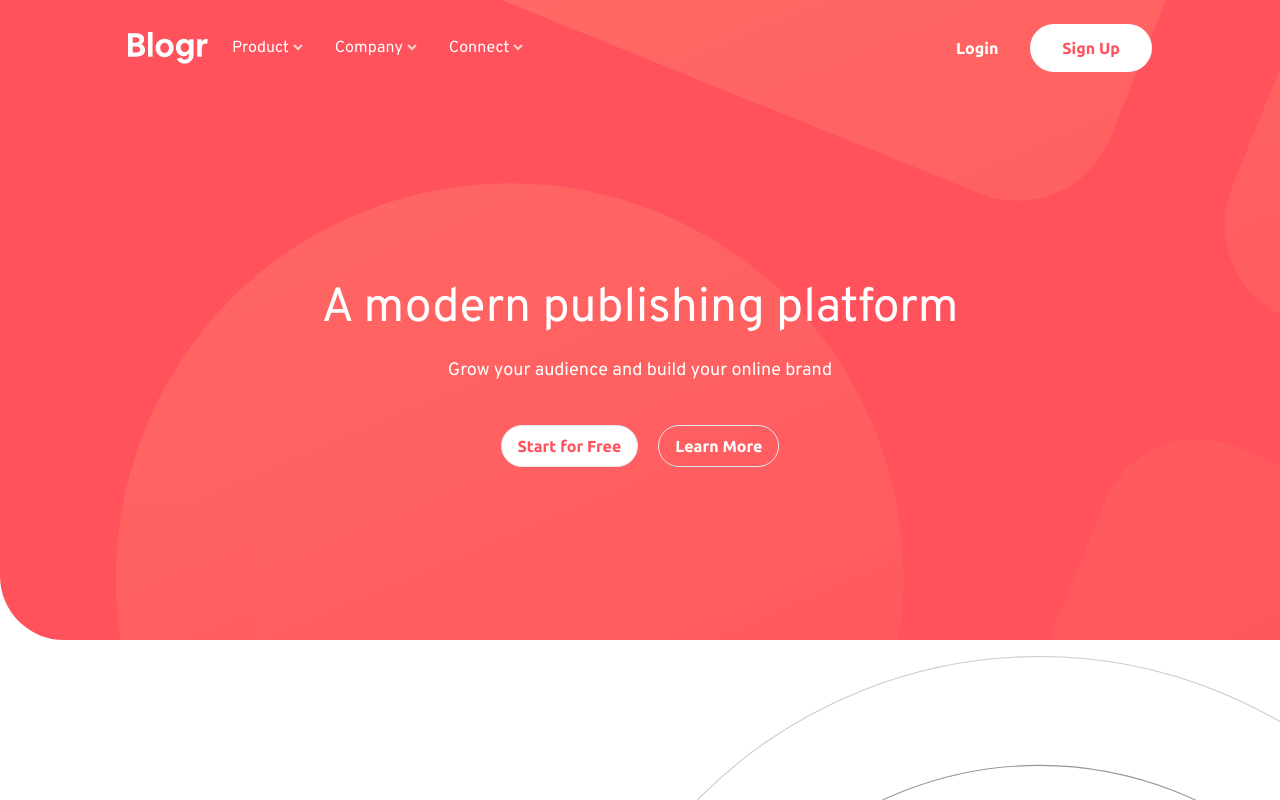
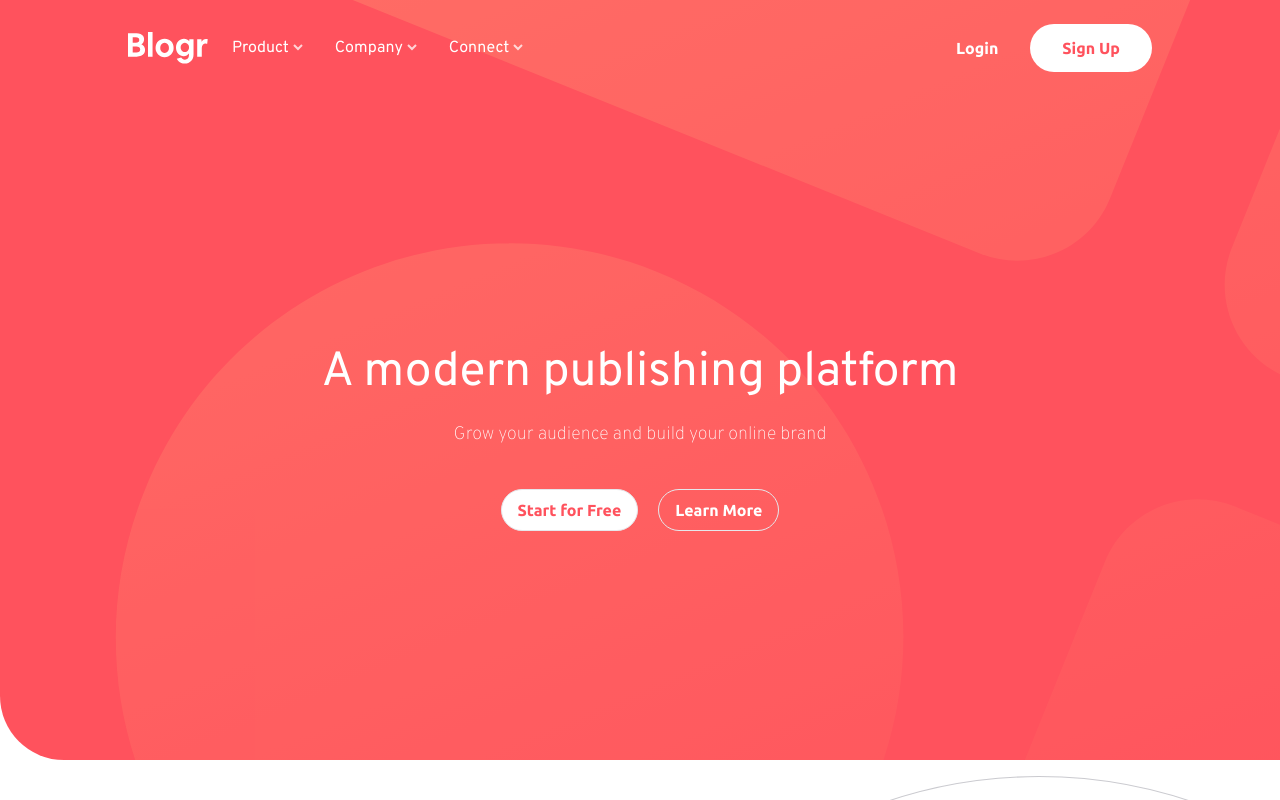
Before and after one commit to CosMo578/blogr-landing-page-main, a React (Vite) app: page / in a window 1280 px wide. Shown: the top 800 px of the page. Built offline with nearby package versions, Linux system fonts and the light colour scheme.

Commit message:
Code Update

```diff
--- a/src/App.css
+++ b/src/App.css
@@ -23,7 +23,7 @@ body {
 
 .hero::before {
   content: "";
-  @apply absolute z-[-2] h-full w-full opacity-60;
+  @apply absolute z-[1] h-full w-full opacity-60;
   background-image: url("../images/bg-pattern-intro-mobile.svg");
   background-position: 35% 35%;
   background-repeat: no-repeat;
@@ -83,3 +83,7 @@ footer ul li:hover {
 /* * {
   border: 1px solid red;
 } */
+
+/* .dropdown p:hover + ul{
+    display: block;
+} */
--- a/src/App.jsx
+++ b/src/App.jsx
@@ -10,10 +10,9 @@ import "./App.css";
 function App() {
   return (
     <>
-      <Wrapper>
+      <Wrapper />
         <Header />
         <Hero />
-      </Wrapper>
       <FirstSection />
       <SecondSection />
       <ThirdSection />
--- a/src/components/Header.jsx
+++ b/src/components/Header.jsx
@@ -2,30 +2,40 @@ import { useState } from "react";
 
 export function Header() {
   const [isOpen, setIsOpen] = useState(false);
+  const [isActive, setIsActive] = useState(false);
+  const [isActiveTwo, setIsActiveTwo] = useState(false);
+  const [isActiveThree, setIsActiveThree] = useState(false);
 
   const toggleOpen = () => {
     setIsOpen((prev) => !prev);
   };
 
   return (
-    <header className="sticky flex w-full items-center justify-between px-8 py-10 lg:justify-start lg:px-32 lg:py-6 ">
+    <header className="absolute left-0 right-0 top-0 z-[2] flex items-center justify-between px-8 py-10 text-white lg:justify-start lg:px-32 lg:py-6 ">
       <img className="w-20" src="./images/logo.svg" alt="" />
 
       <nav
-        className={`lg:ml-6 lg:flex lg:items-center              lg:gap-8 ${
+        className={`lg:ml-6 lg:flex lg:items-center lg:gap-8 hover:[&_button]:cursor-pointer ${
           isOpen === false ? "hidden" : "inline-block"
         }`}
       >
-        <div className="inline-block">
-          <p>
+        <div className="dropdown inline-block">
+          <p
+            onClick={() => setIsActive((prev) => !prev)}
+            className="cursor-pointer hover:underline"
+          >
             Product{" "}
             <img
-              className="inline-block"
+              className={`inline-block transition-transform ${isActive ? "rotate-180" : "rotate-0"}`}
               src="../images/icon-arrow-light.svg"
               alt=""
             />
           </p>
-          <ul className="hidden">
+          <ul
+            className={`absolute z-[999] -translate-x-6 translate-y-4 space-y-2 rounded-md bg-white py-4 pl-6 pr-8 text-black [&_li]:cursor-pointer hover:[&_li]:font-semibold ${
+              isActive === true ? "block" : "hidden"
+            }`}
+          >
             <li>Overview</li>
             <li>Pricing</li>
             <li>Marketplace</li>
@@ -33,17 +43,23 @@ export function Header() {
             <li>Integrations</li>
           </ul>
         </div>
-        <div className="inline-block">
-          <p>
-            {" "}
+        <div className="dropdown inline-block">
+          <p
+            onClick={() => setIsActiveTwo((prev) => !prev)}
+            className="cursor-pointer hover:underline"
+          >
             Company{" "}
             <img
-              className="inline-block"
+              className={`inline-block transition-transform ${isActiveTwo ? "rotate-180" : "rotate-0"}`}
               src="../images/icon-arrow-light.svg"
               alt=""
             />
           </p>
-          <ul className="hidden">
+          <ul
+            className={`absolute z-[999] -translate-x-6 translate-y-4 space-y-2 rounded-md bg-white py-4 pl-6 pr-8 text-black [&_li]:cursor-pointer hover:[&_li]:font-semibold ${
+              isActiveTwo === true ? "block" : "hidden"
+            }`}
+          >
             <li>About</li>
             <li>Team</li>
             <li>Blog</li>
@@ -51,17 +67,23 @@ export function Header() {
             <li>Careers</li>
           </ul>
         </div>
-        <div className="inline-block">
-          <p>
-            {" "}
+        <div className="dropdown inline-block">
+          <p
+            onClick={() => setIsActiveThree((prev) => !prev)}
+            className="cursor-pointer hover:underline"
+          >
             Connect{" "}
             <img
-              className="inline-block"
+              className={`inline-block transition-transform ${isActiveThree ? "rotate-180" : "rotate-0"}`}
               src="../images/icon-arrow-light.svg"
               alt=""
             />
           </p>
-          <ul className="hidden">
+          <ul
+            className={`absolute z-[999] -translate-x-6 translate-y-4 space-y-2 rounded-md bg-white py-4 pl-6 pr-8 text-black [&_li]:cursor-pointer hover:[&_li]:font-semibold ${
+              isActiveThree === true ? "block" : "hidden"
+            }`}
+          >
             <li>Contact</li>
             <li>Newsletter</li>
             <li>LinkedIn</li>
@@ -70,8 +92,8 @@ export function Header() {
       </nav>
 
       <div className="ml-auto hidden space-x-8 lg:inline-block">
-        <button className="cursor-pointer font-bold">Login</button>
-        <button className="rounded-full bg-white px-8 py-3 font-bold text-[#ff525d]">
+        <button className="font-bold">Login</button>
+        <button className="rounded-full bg-white px-8 py-3 font-bold text-[#ff525d] hover:bg-[#ff7a85] hover:text-white">
           Sign Up
         </button>
       </div>
--- a/src/components/Hero.jsx
+++ b/src/components/Hero.jsx
@@ -1,17 +1,17 @@
 export function Hero() {
   return (
-    <main className="flex min-h-[70vh] flex-col items-center justify-center">
+    <main className="absolute left-0 right-0 top-0 z-[1] mt-[15vh] flex h-[80vh] flex-col items-center justify-center text-white">
       <h1 className="mx-auto mb-4 w-[75%] text-center text-4xl lg:mb-6 lg:text-5xl">
         A modern publishing platform
       </h1>
-      <p className="mb-10 w-[60%] text-center lg:text-lg">
+      <p className="mb-10 w-[60%] text-center font-thin lg:text-lg">
         Grow your audience and build your online brand
       </p>
       <div className="space-x-5 font-bold">
-        <button className="rounded-full border bg-white px-4 py-2 text-[#ff525d] hover:bg-white">
+        <button className="rounded-full border bg-white px-4 py-2 text-[#ff525d] hover:border-[#ff7a85] hover:bg-[#ff7a85] hover:text-white">
           Start for Free
         </button>
-        <button className="rounded-full border px-4 py-2 hover:bg-white">
+        <button className="rounded-full border px-4 py-2 hover:bg-white hover:text-[#ff7a85]">
           Learn More
         </button>
       </div>
--- a/src/components/Wrapper.jsx
+++ b/src/components/Wrapper.jsx
@@ -1,7 +1,6 @@
-export function Wrapper({ children }) {
+export function Wrapper() {
   return (
-    <div className="hero absolute top-0 left-0 right-0 -z-[99] h-[80vh] rounded-bl-[4rem] bg-[#ff525d] text-white">
-      {children}
+    <div className="hero h-[95vh] w-full rounded-bl-[4rem] bg-[#ff525d] text-white">
     </div>
   );
 }
```
